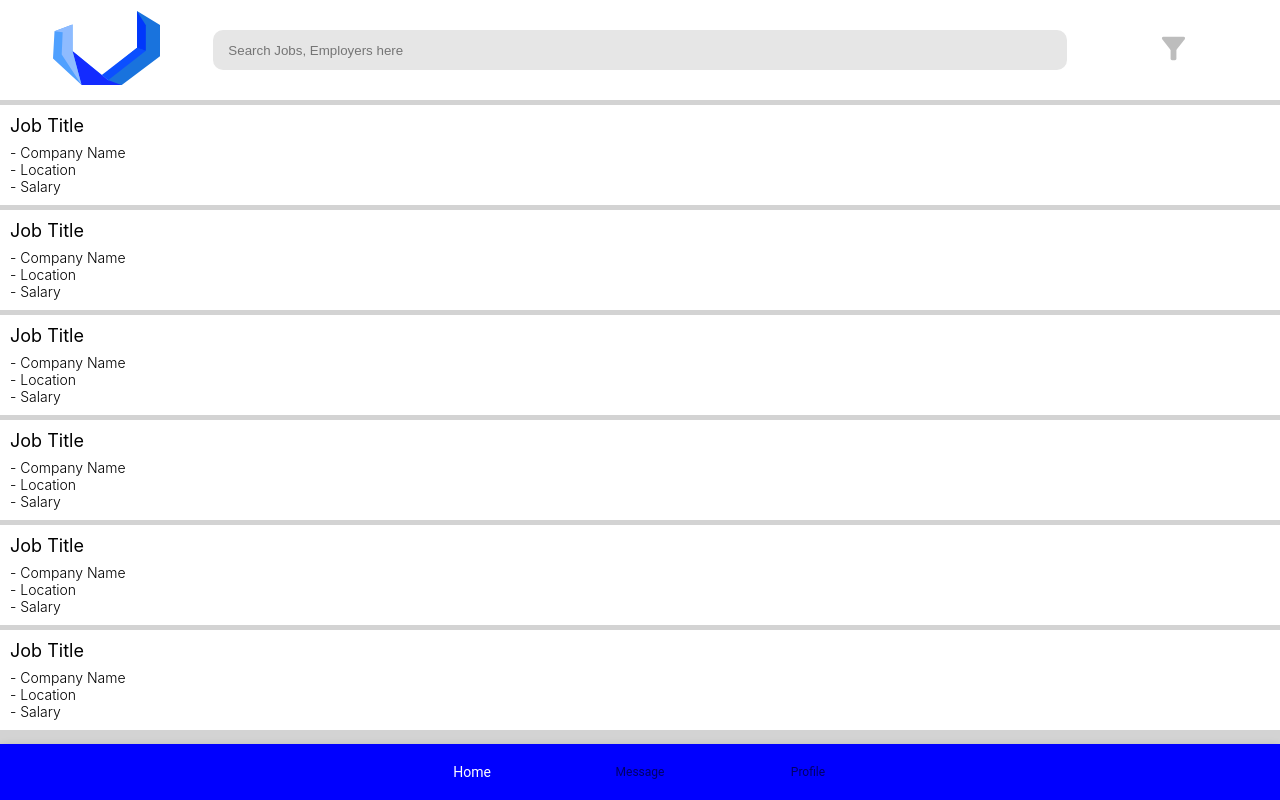
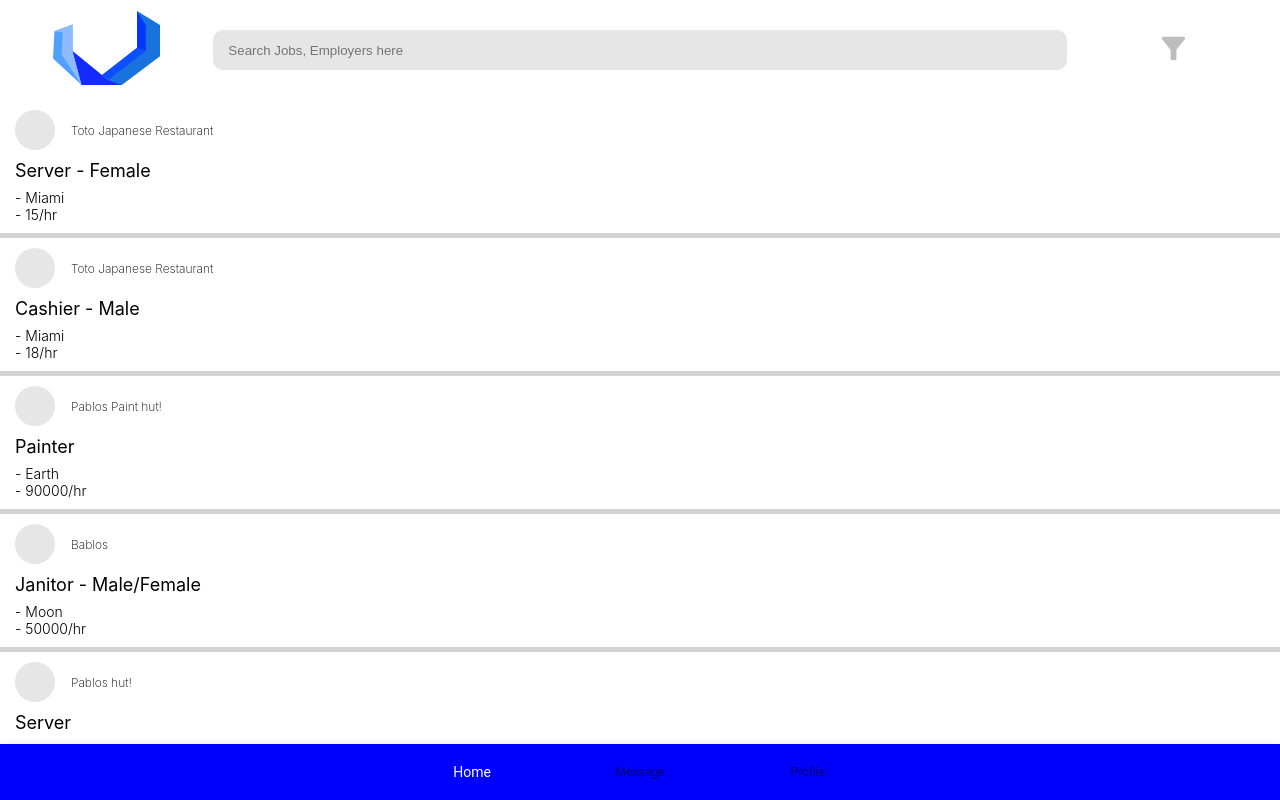
Before and after one commit to Awesomeman007/shellhack2022, a React (Create React App) app: page / in a window 1280 px wide. Shown: the top 800 px of the page. Built offline with nearby package versions, Linux system fonts and the light colour scheme.

Commit message:
ui enhancement

```diff
--- a/src/App.tsx
+++ b/src/App.tsx
@@ -12,7 +12,6 @@ import styled from "styled-components";
 import { createTheme, ThemeProvider } from "@mui/material";
 
 const Container = styled.div`
-  margin-top: 20px;
   text-align: center;
   background-color: lightgrey;
   min-height: 100vh;
--- a/src/constants/colors.tsx
+++ b/src/constants/colors.tsx
@@ -1,5 +1,6 @@
 export default {
     primary: "",
     secondary: "",
-    lightgrey: "#e6e6e6"
+    lightgrey: "#e6e6e6",
+    warning: "#d90700"
 }
--- /dev/null
+++ b/src/mockData/jobs.tsx
@@ -0,0 +1,50 @@
+export const jobs = [
+    {
+        companyName: "Toto Japanese Restaurant",
+        logo: "",
+        jobTitle: "Server - Female",
+        location: "Miami",
+        salary: "15/hr",
+        redirect: "/company/info"
+    },
+    {
+        companyName: "Toto Japanese Restaurant",
+        logo: "",
+        jobTitle: "Cashier - Male",
+        location: "Miami",
+        salary: "18/hr",
+        redirect: "/company/info"
+    },
+    {
+        companyName: "Pablos Paint hut!",
+        logo: "",
+        jobTitle: "Painter",
+        location: "Earth",
+        salary: "90000/hr",
+        redirect: "/company/info"
+    },
+    {
+        companyName: "Bablos",
+        logo: "",
+        jobTitle: "Janitor - Male/Female",
+        location: "Moon",
+        salary: "50000/hr",
+        redirect: ""
+    },
+    {
+        companyName: "Pablos hut!",
+        logo: "",
+        jobTitle: "Server",
+        location: "Earth",
+        salary: "90000/hr",
+        redirect: ""
+    },
+    {
+        companyName: "Paint hut!",
+        logo: "",
+        jobTitle: "Maid - Female",
+        location: "Earth",
+        salary: "90000/hr",
+        redirect: ""
+    }
+]
--- a/src/pages/CompanyInfoPage/index.tsx
+++ b/src/pages/CompanyInfoPage/index.tsx
@@ -8,10 +8,12 @@ import Benefit from "./benefit";
 import Position from "./position";
 import Contact from "./contact";
 import Review from "./review";
+import restaurant from "../../assets/restaurant.jpeg"
 
-const Picture = styled.div`
+const Picture = styled.img`
   height: 300px;
   width: 100vw;
+  object-fit: cover;
   background-color: ${Colors.lightgrey};
 `;
 
@@ -44,7 +46,7 @@ const CompanyInfoPage = () => {
 
   return (
     <>
-      <Picture />
+      <Picture src={restaurant} />
       <Box p="10px" bgcolor="white">
         <Typography variant="h3" textAlign="left">
           Toto Japanese Restaurant
@@ -64,20 +66,6 @@ const CompanyInfoPage = () => {
           culpa qui officia deserunt mollit anim id est laborum.
         </Typography>
       </Box>
-      {/* <Box p="10px" my="10px" bgcolor="white">
-        <Typography variant="h4" textAlign="left">
-          What other people say about this company
-        </Typography>
-        <Typography variant="h5" textAlign="left">
-          Lorem ipsum dolor sit amet, consectetur adipiscing elit, sed do
-          eiusmod tempor incididunt ut labore et dolore magna aliqua. Ut enim ad
-          minim veniam, quis nostrud exercitation ullamco laboris nisi ut
-          aliquip ex ea commodo consequat. Duis aute irure dolor in
-          reprehenderit in voluptate velit esse cillum dolore eu fugiat nulla
-          pariatur. Excepteur sint occaecat cupidatat non proident, sunt in
-          culpa qui officia deserunt mollit anim id est laborum.
-        </Typography>
-      </Box> */}
       <Tabs
         value={currentTab}
         onChange={handleChange}
--- a/src/pages/HomePage.tsx
+++ b/src/pages/HomePage.tsx
@@ -1,19 +1,38 @@
 import React from "react";
+import { Link } from "react-router-dom";
+import { jobs } from "../mockData/jobs";
 import JobCard from "../ui/JobCard";
 import StyledBottomNavigation from "../ui/StyledBottomNavigation";
 import TopBar from "../ui/TopBar";
+import styled from 'styled-components'
+import UnstyledLink from "../ui/UnstyledLink";
+
+const Container = styled.div`
+  margin: 100px 0 0 0;
+  padding-bottom: 50px;
+`
 
 const HomePage = () => {
   return (
     <>
-        <div style={{height: "80px"}}/>
-        <TopBar />
-        <JobCard />
-        <JobCard />
-        <JobCard />
-        <JobCard />
-        <JobCard />
-        <JobCard />
+    <TopBar />
+    <Container>
+      {jobs.map((job) => {
+        return (
+          <UnstyledLink to={job.redirect} >
+            <JobCard
+              companyName={job.companyName}
+              jobTitle={job.jobTitle}
+              location={job.location}
+              logo={job.logo}
+              salary={job.salary}
+              redirect={job.redirect}
+              key={`${job.companyName}+${job.jobTitle}`}
+            />
+          </UnstyledLink>
+        );
+      })}
+    </Container>
     </>
   );
 };
--- a/src/pages/LoginPage.tsx
+++ b/src/pages/LoginPage.tsx
@@ -5,7 +5,7 @@ import styled from "styled-components";
 import { useNavigate } from "react-router-dom";
 
 const Container = styled.div`
-  padding: 100px 10px 0 10px;
+  padding: 120px 10px 0 10px;
 `;
 
 interface LoginInterface {
@@ -26,7 +26,7 @@ const LoginPage = () => {
 
   return (
     <Container>
-      <Typography variant="h3" textAlign="left">
+      <Typography variant="h2" textAlign="left">
         Login
       </Typography>
       <form>
--- a/src/pages/MessagePage.tsx
+++ b/src/pages/MessagePage.tsx
@@ -1,10 +1,34 @@
-import React from 'react';
-import MessageCard from '../ui/MessageCard';
+import React from "react";
+import MessageCard from "../ui/MessageCard";
+import styled from "styled-components";
+import { Box, Typography, Grid } from "@mui/material";
+
+const Title = styled(Grid)`
+  height: 80px;
+  background-color: white;
+  align-items: center;
+  justify-items: center;
+
+  position: fixed;
+  top: 0;
+  width: 100vw;
+`;
+
+const Container = styled.div`
+    padding-top: 80px;
+    padding-bottom: 80px;
+`
 
 const MessagePage = () => {
   return (
-        <>
-            message
+    <Container>
+      <Title container justifyContent="center">
+        <Typography
+          variant="h2"
+        >
+          Message
+        </Typography>
+      </Title>
       <MessageCard />
       <MessageCard />
       <MessageCard />
@@ -14,8 +38,8 @@ const MessagePage = () => {
       <MessageCard />
       <MessageCard />
       <MessageCard />
-
-        </>)
-}
+    </Container>
+  );
+};
 
 export default MessagePage;
--- a/src/ui/JobCard.tsx
+++ b/src/ui/JobCard.tsx
@@ -1,22 +1,46 @@
-import { Typography, Box, Button, Grid } from '@mui/material';
-import React from 'react';
-import styled from 'styled-components'
+import { Typography, Box, Button, Grid } from "@mui/material";
+import React from "react";
+import styled from "styled-components";
+import Colors from "../constants/colors";
 
 const Profile = styled.div`
-    width: 50px;
-    height: 50px;
-    border-radius: 25px;
-`
+  width: 40px;
+  height: 40px;
+  border-radius: 20px;
+  background-color: ${Colors.lightgrey};
+`;
 
-const JobCard = () => {
-    return (
-        <Box bgcolor="white" my="5px" p="10px">
-            {/* <Container> */}
-                <Typography variant="h4" textAlign="left" fontWeight={400} mb={1}>Job Title</Typography>
-                <Typography variant="h5" textAlign="left">- Company Name</Typography>
-                <Typography variant="h5" textAlign="left">- Location</Typography>
-                <Typography variant="h5" textAlign="left">- Salary</Typography>
-                {/* <Grid container spacing={2}>
+interface JobCardInterface {
+    companyName: string,
+    logo: string,
+    jobTitle: string,
+    location: string,
+    salary: string,
+    redirect: string
+}
+
+const JobCard: React.FC<JobCardInterface> = (props: JobCardInterface) => {
+  return (
+    <Box bgcolor="white" my="5px" p="10px 15px">
+      {/* <Container> */}
+      <Grid container alignItems="center" spacing={2} mb="10px">
+        <Grid item>
+          <Profile />
+        </Grid>
+        <Grid item>
+            <Typography variant="h6">{props.companyName}</Typography>
+        </Grid>
+      </Grid>
+      <Typography variant="h4" textAlign="left" fontWeight={400} mb={1}>
+        {props.jobTitle}
+      </Typography>
+      <Typography variant="h5" textAlign="left">
+        - {props.location}
+      </Typography>
+      <Typography variant="h5" textAlign="left">
+        - {props.salary}
+      </Typography>
+      {/* <Grid container spacing={2}>
                     <Grid item xs={6}>
                         <Button variant="outlined" fullWidth>Save</Button>
                     </Grid>
@@ -24,9 +48,9 @@ const JobCard = () => {
                         <Button variant="contained" fullWidth>Apply</Button>
                     </Grid>
                 </Grid> */}
-            {/* </Container> */}
-        </Box>
-    )
-}
+      {/* </Container> */}
+    </Box>
+  );
+};
 
-export default JobCard
+export default JobCard;
--- /dev/null
+++ b/src/ui/UnstyledLink.tsx
@@ -0,0 +1,10 @@
+import React from "react";
+import styled from "styled-components";
+import { Link } from "react-router-dom";
+
+const UnstyledLink = styled(Link)`
+  text-decoration: none;
+  color: inherit;
+`
+
+export default UnstyledLink
```
Also changed, not shown: src/pages/ProfilePage.tsx (+63 -15 lines), src/assets/restaurant.jpeg (added). Lines whose indentation alone changed are shown as unchanged.
